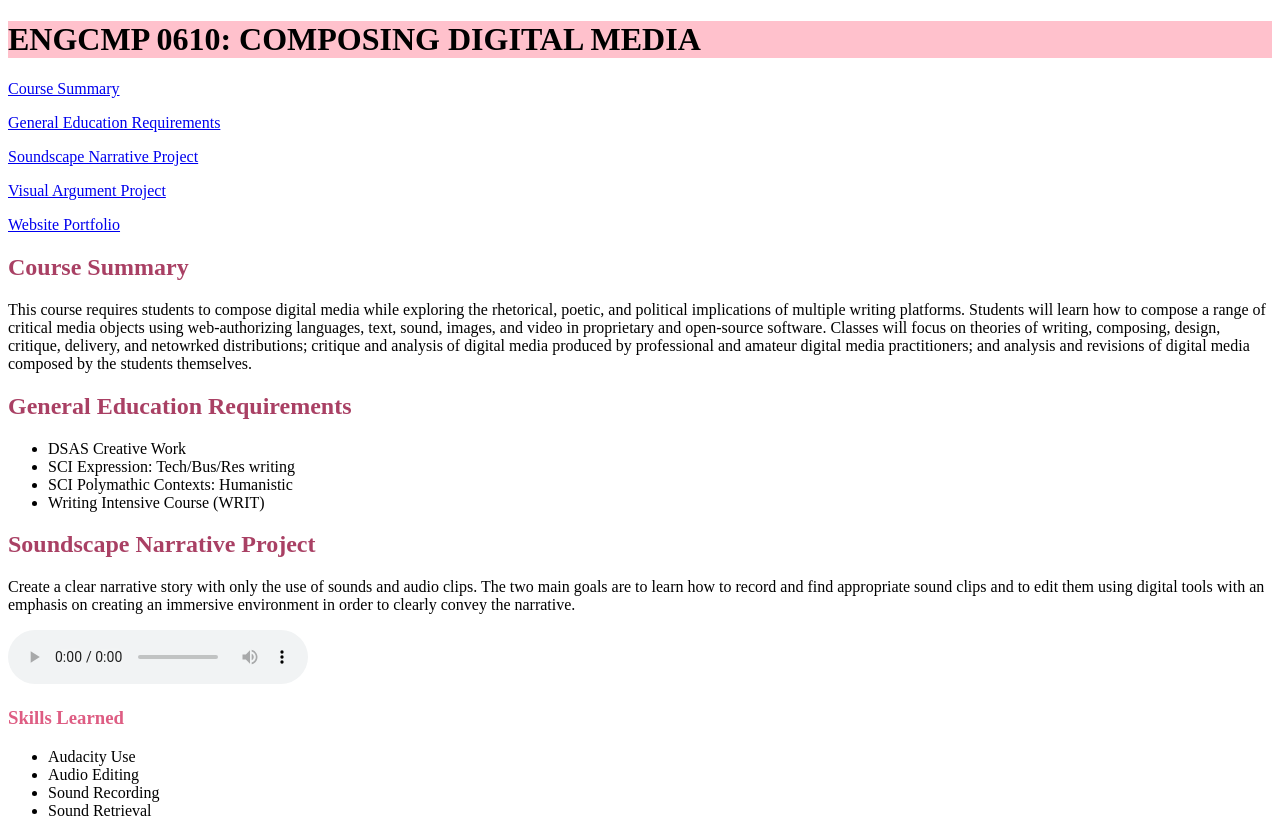
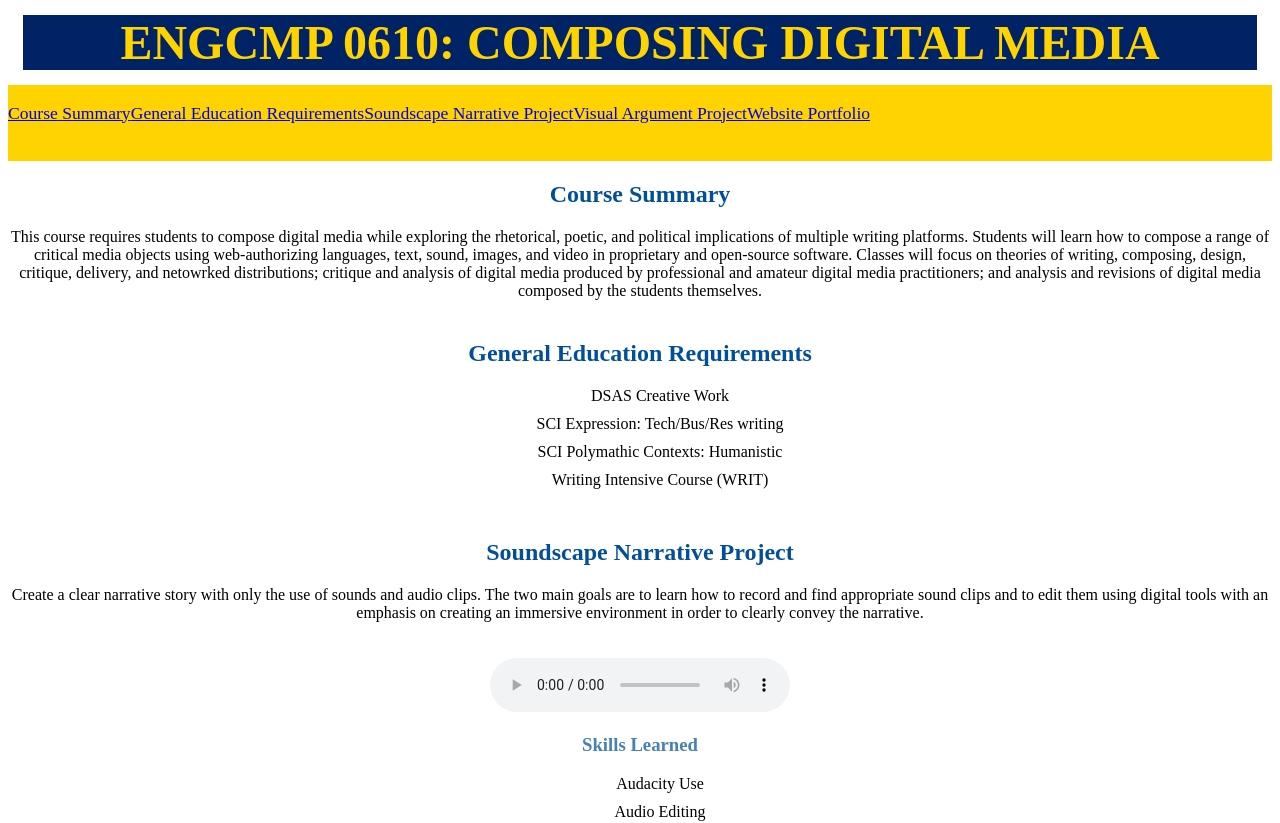
Before and after one commit to isabellejames/websiteportfolio, a plain HTML site: page index.html in a window 1280 px wide. Shown: the top 823 px of the page. Drawn offline with Linux system fonts and the light colour scheme.

Commit message:
Add files via upload

```diff
--- a/css/style.css
+++ b/css/style.css
@@ -1,5 +1,11 @@
-body {}
-  h1{background-color: #FFC1CC}
-    h2{color: #A94064}
-      h3{color: #DE5D83}
-        p{}
+body {text-align: center;}
+  h1{background-color: #002366; color: #ffd300; font-size: 300%;
+    text-align: center; font-weight: bold;margin: 15px;}
+    h2{color: #004f98;padding-bottom:0px;}
+      h3{color: #4682b4;}
+        .links{background-color: #ffd300; color: #002366; display: flex;
+        text-align: center; font-size: 110%;}
+      img.vis{display: block; margin: 0px auto;}
+    ul{list-style: none; padding-bottom: 20px; padding-top: -20px;}
+    p{padding-bottom: 20px;}
+    li{padding-bottom: 10px; padding-top: -20px; text-align: center;}
```
